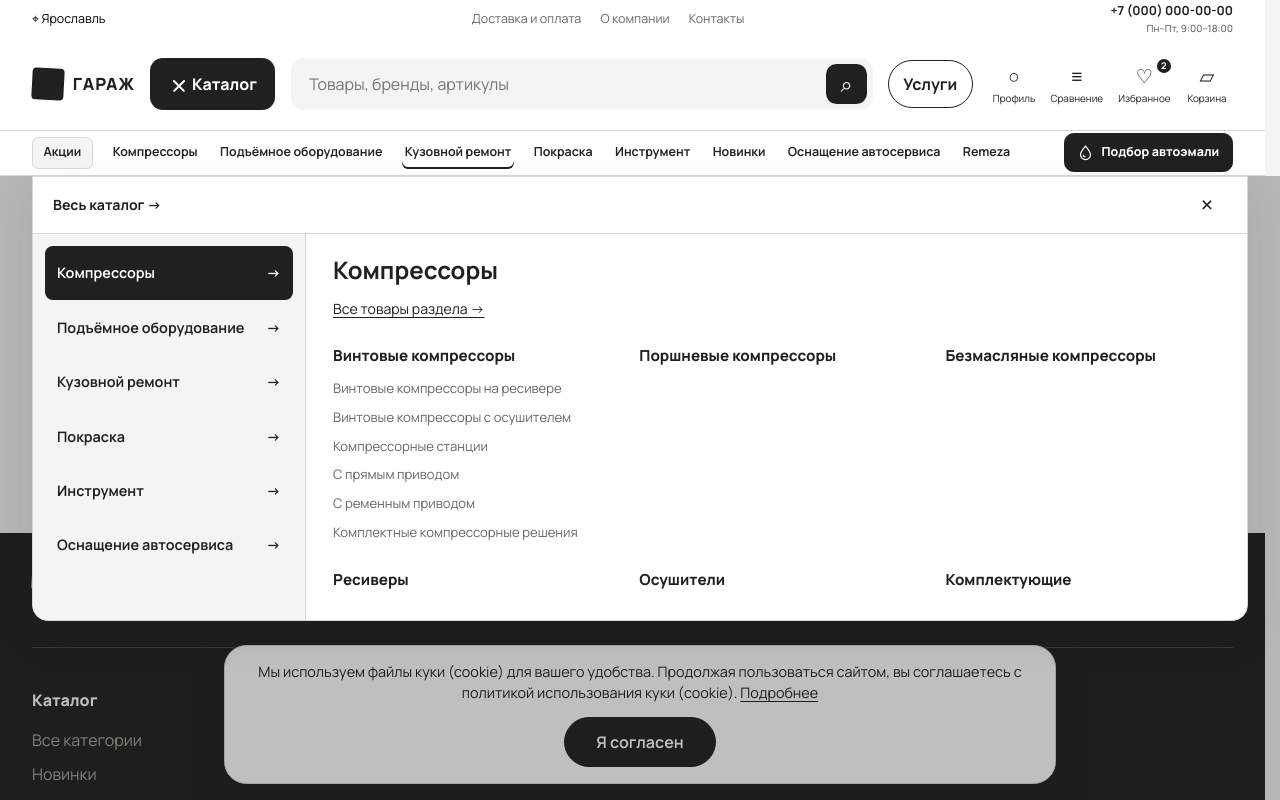
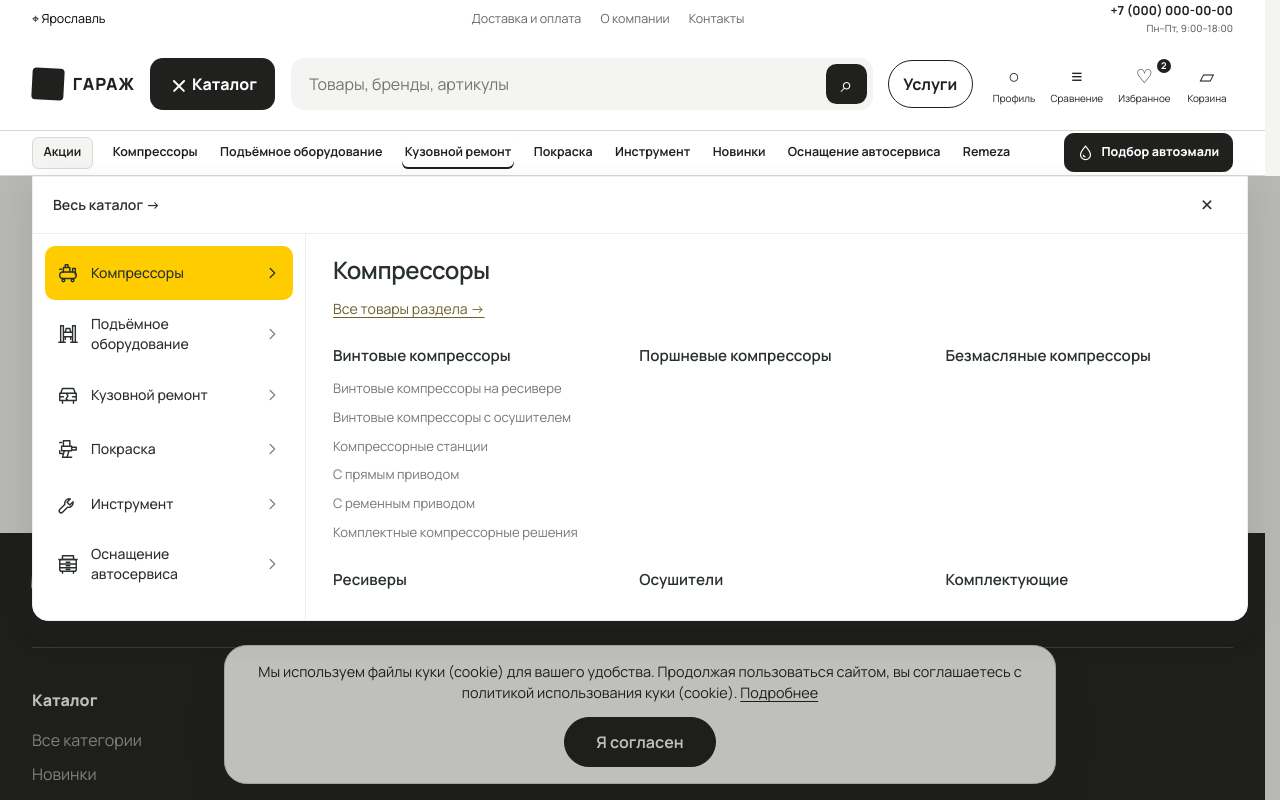
Before and after one commit to kcska18051-crypto/garage, a React (Vite) app in the folder prototype/: page /catalog/body in a window 1280 px wide. Both pictures are taken after a click on the button "Каталог". Shown: the top 800 px of the page. Built offline with nearby package versions, Linux system fonts and the light colour scheme.

Commit message:
Style header catalog with approved yellow selection and category line icons

```diff
--- /dev/null
+++ b/prototype/src/features/header/CatalogCategoryIcon.tsx
@@ -0,0 +1,16 @@
+import type { ReactNode } from 'react'
+import { RoundedIcon } from './RoundedIcon'
+
+const paths: Record<string, ReactNode> = {
+  'compressor-equipment': <><rect x="3" y="11" width="18" height="7" rx="3.5" /><circle cx="7" cy="20" r="1.5" /><circle cx="17" cy="20" r="1.5" /><path d="M7 11V6h7v5M9 6V3h3v3M17 11V7h3v7M5 8H3" /></>,
+  'lifting-equipment': <><path d="M4 21V3h3v18M17 21V3h3v18M2 21h7M15 21h7M7 15h10M7 10h10M9 10l1-4h4l1 4" /><path d="M9 15v3M15 15v3" /></>,
+  'body-repair': <><path d="m4 10 2-5h12l2 5M3 10h18v8H3ZM6 18v3M18 18v3M3 14h4M17 14h4M10 10l2 3-2 3 2 2" /></>,
+  painting: <><path d="M5 9h11v5H5ZM8 14l-2 7h5l2-7M16 10h5v3h-5M7 9V3h7v6M5 5H3M3 14v3h3M11 21h5" /></>,
+  tools: <><path d="m14.5 6.5-3.5 3.5 3 3 3.5-3.5a5 5 0 0 1-6 6L6 21a2.1 2.1 0 0 1-3-3l5.5-5.5a5 5 0 0 1 6-6Z" /></>,
+  'service-station-equipment': <><rect x="3" y="7" width="18" height="13" rx="2" /><path d="M2 7h20M6 7V3h12v4M3 12h18M3 16h18M10 10h4M10 14h4M10 18h4M6 20v2M18 20v2" /></>,
+}
+
+export function CatalogCategoryIcon({ category }: { category: string }) {
+  if (!paths[category]) return <RoundedIcon name="catalog" />
+  return <svg className="catalog-category-icon" viewBox="0 0 24 24" fill="none" stroke="currentColor" strokeWidth="1.55" strokeLinecap="round" strokeLinejoin="round" aria-hidden="true">{paths[category]}</svg>
+}
--- a/prototype/src/features/header/CatalogMenu.css
+++ b/prototype/src/features/header/CatalogMenu.css
@@ -11,8 +11,8 @@
 .catalog-mega__layout { display: grid; grid-template-columns: minmax(13rem, .29fr) minmax(0, 1fr); min-height: 0; }
 .catalog-mega__roots { background: var(--color-background); border-right: 1px solid var(--color-border); overflow-y: auto; overscroll-behavior: contain; padding: .75rem; }
 .catalog-mega__roots button { align-items: center; border-radius: .5rem; display: flex; font-size: .9rem; font-weight: 650; gap: 1rem; justify-content: space-between; min-height: 3.4rem; overflow-wrap: anywhere; padding: .85rem .75rem; width: 100%; }
-.catalog-mega__roots button[aria-pressed=true] { background: var(--color-text); color: white; }
-.catalog-mega__roots button:hover:not([aria-pressed=true]) { background: var(--color-placeholder-1); }
+.catalog-mega__roots button[aria-pressed=true] { background: #ffcc00; color: #29312c; }
+.catalog-mega__roots button:hover:not([aria-pressed=true]) { background: #fff9e4; }
 .catalog-mega__details { min-height: 0; overflow-y: auto; overscroll-behavior: contain; padding: 1.4rem 1.7rem 1.8rem; }
 .catalog-mega h2 { font-size: 1.5rem; line-height: 1.2; margin: 0 0 .7rem; overflow-wrap: anywhere; }
 .catalog-mega__all { display: inline-block; font-size: .88rem; margin-bottom: 1.5rem; text-decoration: underline !important; text-underline-offset: .2rem; }
@@ -22,7 +22,7 @@
 .catalog-mega__group ul { display: grid; gap: .6rem; list-style: none; margin: .75rem 0 0; padding: 0; }
 .catalog-mega__group li a { color: var(--color-text-muted); display: block; font-size: .82rem; line-height: 1.45; overflow-wrap: anywhere; }
 .catalog-mega :is(button,a):focus-visible, .catalog-button:focus-visible { outline: 2px solid var(--color-text); outline-offset: 3px; }
-.catalog-mega__roots button[aria-pressed=true]:focus-visible { outline-offset: -4px; outline-color: white; }
+.catalog-mega__roots button[aria-pressed=true]:focus-visible { outline-offset: -4px; outline-color: #8a6800; }
 @media (min-width:768px) and (max-width:1199px) { .catalog-mega__groups { grid-template-columns: repeat(2,minmax(0,1fr)); } }
 @media (max-width:767px) {
   .catalog-menu-backdrop { inset: 0; }
@@ -34,3 +34,25 @@
   .catalog-mega__step { align-items: center; border-bottom: 1px solid var(--color-border) !important; display: flex; font-size: .95rem; gap: 1rem; justify-content: space-between; line-height: 1.4; min-height: 3.5rem; padding: .85rem .2rem; width: 100%; }
 }
 .catalog-overlay-open { overflow: hidden; }
+
+/* The catalog is portalled outside the app shell, so its approved styles live here. */
+.catalog-menu-layer { font-family: 'Manrope', sans-serif; color: #29312c; }
+.catalog-mega { background: #fff; border-color: #eef0ec; box-shadow: 0 12px 32px rgb(41 49 44 / .12); }
+.catalog-mega__toolbar { border-color: #eef0ec; }
+.catalog-mega__toolbar a { color: #29312c; font-weight: 600; }
+.catalog-mega__roots { background: #fff; border-color: #eef0ec; }
+.catalog-mega__roots button { justify-content: flex-start; gap: 12px; border-radius: 10px; font-size: 14px; line-height: 20px; font-weight: 500; }
+.catalog-mega__root-label { flex: 1; min-width: 0; }
+.catalog-category-icon { display: block; width: 22px; height: 22px; flex: 0 0 22px; }
+.catalog-mega__root-arrow { display: block; width: 18px; height: 18px; flex: 0 0 18px; color: #81887f; }
+.catalog-mega__roots button[aria-pressed=true] .catalog-mega__root-arrow { color: inherit; }
+.catalog-mega h2 { color: #29312c; font-weight: 600; letter-spacing: -.5px; }
+.catalog-mega__group-title { color: #29312c; font-weight: 600; }
+.catalog-mega__all { color: #6d612b; }
+.catalog-mega__group li a { color: #737a70; }
+.catalog-mega__details a:hover { color: #8a6800; }
+.catalog-mega :is(button,a):focus-visible { outline-color: #8a6800; }
+@media (max-width: 767px) {
+  .catalog-mega__step { justify-content: flex-start; }
+  .catalog-mega__step > span { margin-left: auto; }
+}
--- a/prototype/src/features/header/CatalogMenu.tsx
+++ b/prototype/src/features/header/CatalogMenu.tsx
@@ -2,6 +2,7 @@ import { isApprovedHomepage } from '../../app/approvedHomepage'
 import { useLocation } from 'react-router-dom'
 import { MobileMenuRegion } from './MobileMenuRegion'
 import { RoundedIcon } from './RoundedIcon'
+import { CatalogCategoryIcon } from './CatalogCategoryIcon'
 import './UnifiedMobileMenu.css'
 import { useEffect, useLayoutEffect, useRef, useState, type RefObject } from 'react'
 import { createPortal } from 'react-dom'
@@ -99,13 +100,13 @@ export function CatalogMenu({ header, opener, compact, onClose, hoverOpened = fa
           {current && <Link className="catalog-mega__all" to={current.href} onClick={() => onClose(false)}>Все товары раздела →</Link>}
           <nav aria-label="Разделы каталога">
             {(current?.children ?? headerCatalogTree).filter(node=>node.name.toLocaleLowerCase('ru').includes(query.toLocaleLowerCase('ru'))).map(node => node.children.length || !current
-              ? <button className="catalog-mega__step" type="button" key={node.id} onClick={() => {setPath(items => [...items, node]);setQuery('')}}>{isStyleCheck && <RoundedIcon name="catalog"/>}{node.name}<span aria-hidden="true">›</span></button>
+              ? <button className="catalog-mega__step" type="button" key={node.id} onClick={() => {setPath(items => [...items, node]);setQuery('')}}>{!current && <CatalogCategoryIcon category={node.id} />}{node.name}<span aria-hidden="true">›</span></button>
               : link(node, 'catalog-mega__step'))}
           </nav>
         </div>
       </> : <div className="catalog-mega__layout">
         <nav className="catalog-mega__roots" aria-label="Направления каталога">
-          {headerCatalogTree.map(node => <button type="button" key={node.id} aria-pressed={active === node.id} aria-controls="catalog-mega-details" onMouseEnter={() => { if (window.matchMedia?.('(hover: hover) and (pointer: fine)').matches) setActive(node.id) }} onFocus={() => setActive(node.id)} onClick={() => setActive(node.id)}>{node.name}<span aria-hidden="true">→</span></button>)}
+          {headerCatalogTree.map(node => <button type="button" key={node.id} aria-pressed={active === node.id} aria-controls="catalog-mega-details" onMouseEnter={() => { if (window.matchMedia?.('(hover: hover) and (pointer: fine)').matches) setActive(node.id) }} onFocus={() => setActive(node.id)} onClick={() => setActive(node.id)}><CatalogCategoryIcon category={node.id} /><span className="catalog-mega__root-label">{node.name}</span><svg className="catalog-mega__root-arrow" aria-hidden="true" viewBox="0 0 20 20" fill="none" stroke="currentColor" strokeWidth="1.5" strokeLinecap="round" strokeLinejoin="round"><path d="m8 5 5 5-5 5" /></svg></button>)}
         </nav>
         <div className="catalog-mega__details" id="catalog-mega-details" ref={scroll}>
           <h2>{selected.name}</h2>
```
